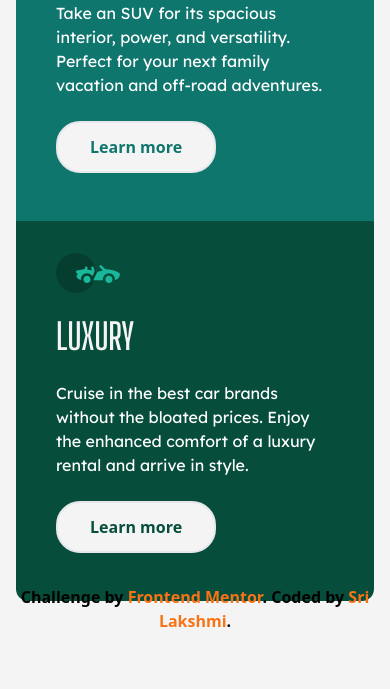
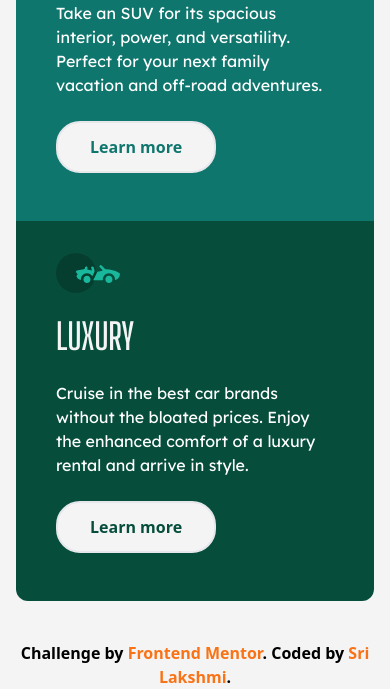
Before and after one commit to milkybeargeek/Frontend-Mentor-Challenges, a website: page 3-column-preview-card-component-main/src/index.html in a window 390 px wide. Shown: the part 587-1276 px from the top of the page. Before the commit the page ends 1220 px from the top, so only its background shows below. Drawn offline with Linux system fonts and the light colour scheme.

Commit message:
initial commit

```diff
--- a/3-column-preview-card-component-main/src/index.html
+++ b/3-column-preview-card-component-main/src/index.html
@@ -75,7 +75,7 @@
     </div>
   </main>
 
-  <footer class=" attribution text-center -mt-12 font-bold text-black">
+  <footer class=" attribution text-center sm:-mt-12 mt-2 font-bold text-black">
     Challenge by <a href="https://www.frontendmentor.io?ref=challenge" target="_blank" class=" text-orange-500">Frontend
       Mentor</a>.
     Coded by <a href="https://twitter.com/milkybeargeek" class=" text-orange-500">Sri Lakshmi</a>.
```
Also changed, not shown: 3-column-preview-card-component-main/src/styles.css.
